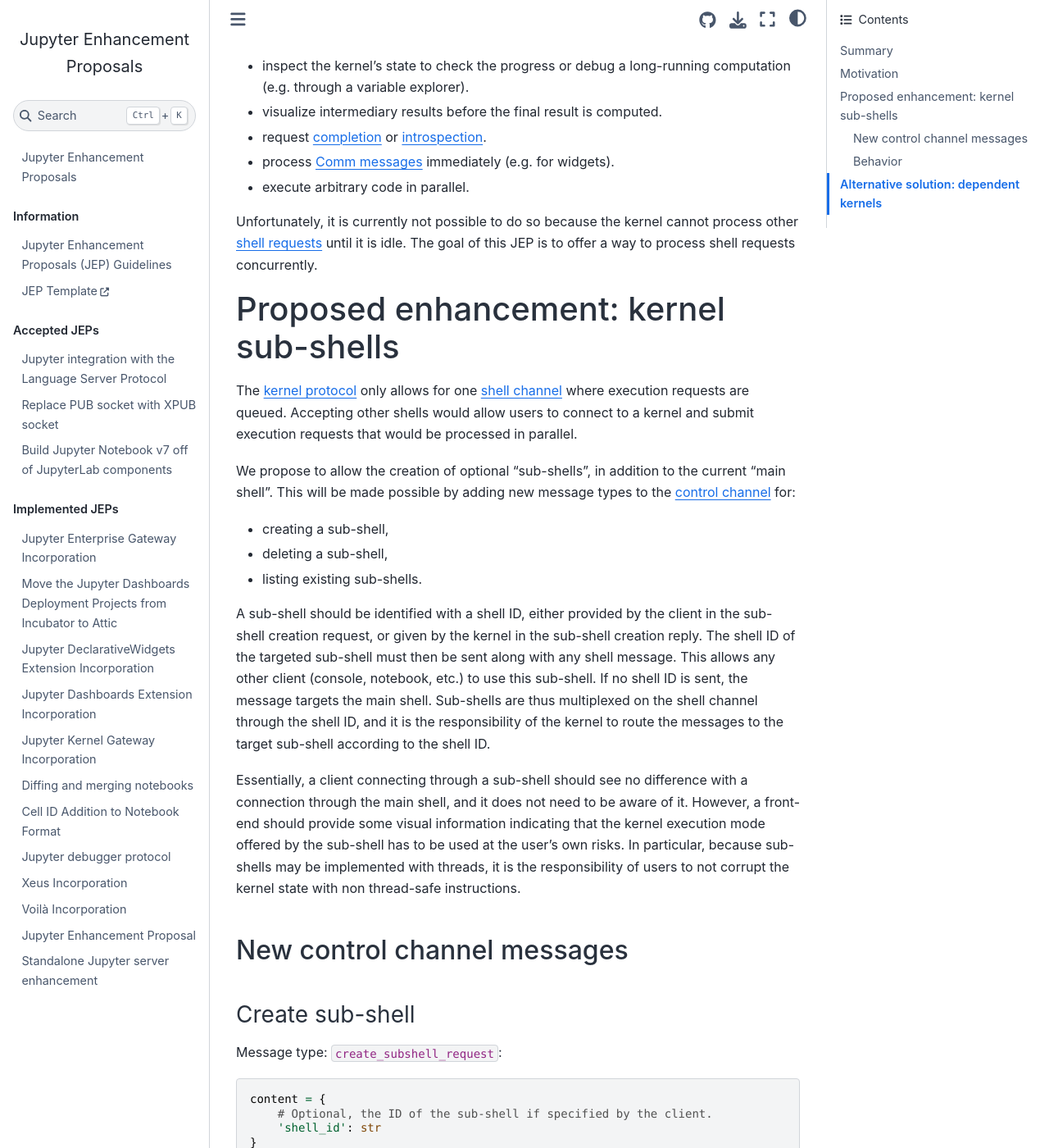
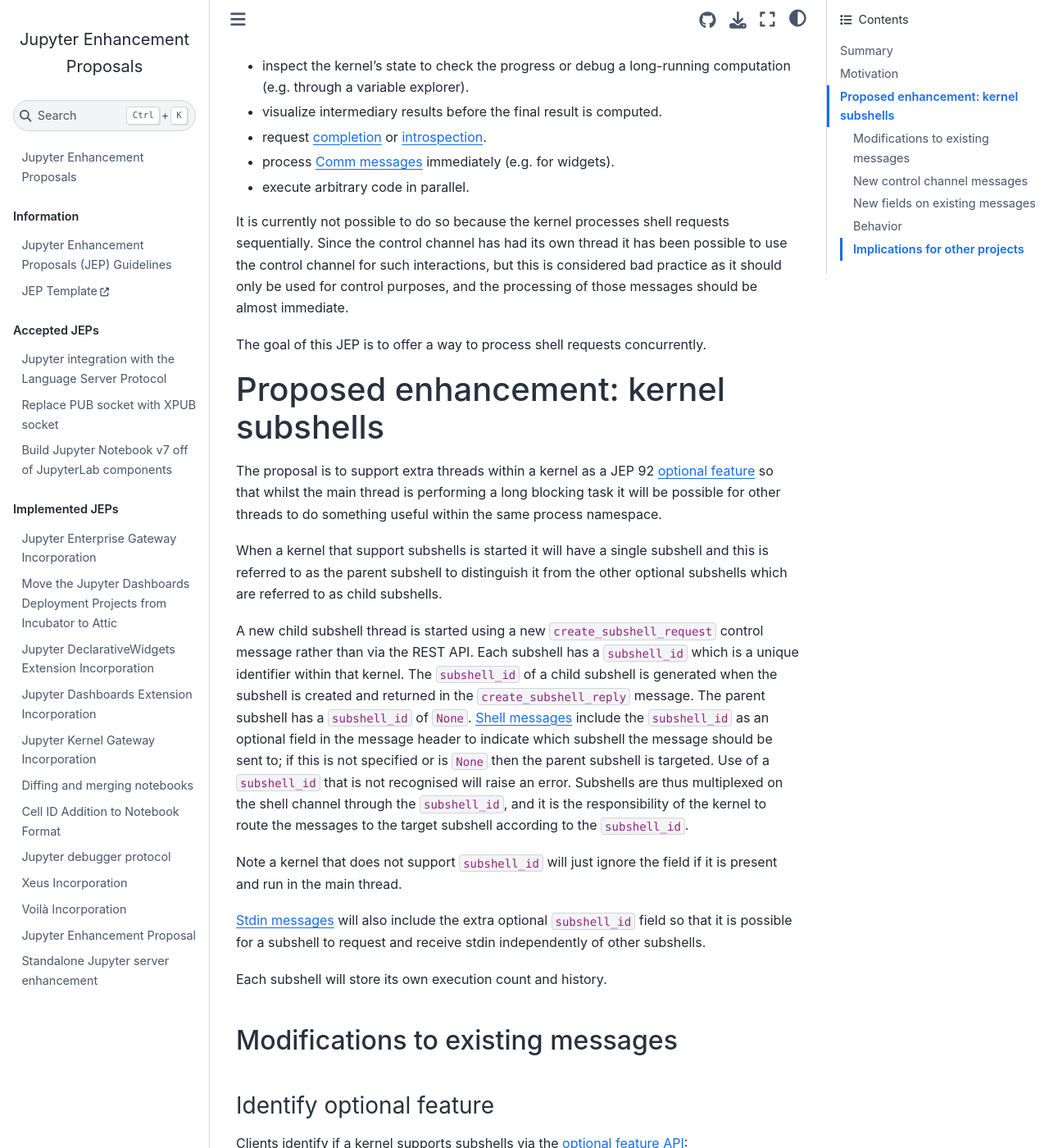
Before and after one commit to jupyter/enhancement-proposals, a Jupyter Book: the page built from kernel-subshells/kernel-subshells.md, in a window 1280 px wide and 1400 px high, scrolled down 247 px. Shown: the whole window at 82% size. Built offline with Jupyter Book 1.0.4 settings and Sphinx 7.4.7 and the Sphinx Book theme 1.1.4, drawn with Linux system fonts in a browser that asks for light colours; some of the changed text lies outside the part shown.

Commit message:
Update in line with current kernel subshells proposal

````diff
--- a/kernel-subshells/kernel-subshells.md
+++ b/kernel-subshells/kernel-subshells.md
@@ -1,14 +1,14 @@
 ---
-title: Jupyter kernel sub-shells
-authors: David Brochart (@davidbrochart), Sylvain Corlay (@SylvainCorlay), Johan Mabille (@JohanMabille)
+title: Jupyter kernel subshells
+authors: David Brochart (@davidbrochart), Sylvain Corlay (@SylvainCorlay), Johan Mabille (@JohanMabille), Ian Thomas (@ianthomas23)
 issue-number: XX
-pr-number: XX
+pr-number: 91
 date-started: 2022-12-15
 ---
 
 # Summary
 
-This JEP introduces kernel sub-shells to allow for concurrent shell requests.
+This JEP introduces kernel subshells to allow for concurrent shell requests.
 
 # Motivation
 
@@ -24,52 +24,72 @@
   immediately (e.g. for widgets).
 - execute arbitrary code in parallel.
 
-Unfortunately, it is currently not possible to do so because the kernel cannot process other
-[shell requests](https://jupyter-client.readthedocs.io/en/stable/messaging.html#messages-on-the-shell-router-dealer-channel)
-until it is idle. The goal of this JEP is to offer a way to process shell requests concurrently.
+It is currently not possible to do so because the kernel processes shell requests sequentially.
+Since the control channel has had its own thread it has been possible to use the control channel
+for such interactions, but this is considered bad practice as it should only be used for control
+purposes, and the processing of those messages should be almost immediate.
 
-# Proposed enhancement: kernel sub-shells
+The goal of this JEP is to offer a way to process shell requests concurrently.
 
-The [kernel protocol](https://jupyter-client.readthedocs.io/en/stable/messaging.html) only allows
-for one
-[shell channel](https://jupyter-client.readthedocs.io/en/stable/messaging.html#messages-on-the-shell-router-dealer-channel)
-where execution requests are queued. Accepting other shells would allow users to connect to a kernel
-and submit execution requests that would be processed in parallel.
+# Proposed enhancement: kernel subshells
 
-We propose to allow the creation of optional "sub-shells", in addition to the current "main shell".
-This will be made possible by adding new message types to the
-[control channel](https://jupyter-client.readthedocs.io/en/stable/messaging.html#messages-on-the-control-router-dealer-channel)
-for:
-- creating a sub-shell,
-- deleting a sub-shell,
-- listing existing sub-shells.
+The proposal is to support extra threads within a kernel as a JEP 92
+[optional feature](https://github.com/jupyter/enhancement-proposals/blob/master/92-jupyter-optional-features/jupyter-optional-features.md) so that whilst the main thread is performing a long blocking task it
+will be possible for other threads to do something useful within the same process namespace.
 
-A sub-shell should be identified with a shell ID, either provided by the client in the sub-shell
-creation request, or given by the kernel in the sub-shell creation reply. The shell ID of the
-targeted sub-shell must then be sent along with any shell message. This allows any other client
-(console, notebook, etc.) to use this sub-shell. If no shell ID is sent, the message targets the
-main shell. Sub-shells are thus multiplexed on the shell channel through the shell ID, and it is the
-responsibility of the kernel to route the messages to the target sub-shell according to the shell
-ID.
+When a kernel that support subshells is started it will have a single subshell and this is referred
+to as the parent subshell to distinguish it from the other optional subshells which are referred to
+as child subshells.
 
-Essentially, a client connecting through a sub-shell should see no difference with a connection
-through the main shell, and it does not need to be aware of it. However, a front-end should provide
-some visual information indicating that the kernel execution mode offered by the sub-shell has to be
-used at the user's own risks. In particular, because sub-shells may be implemented with threads, it
-is the responsibility of users to not corrupt the kernel state with non thread-safe instructions.
+A new child subshell thread is started using a new `create_subshell_request` control message rather
+than via the REST API. Each subshell has a `subshell_id` which is a unique identifier within that
+kernel. The `subshell_id` of a child subshell is generated when the subshell is created and
+returned in the `create_subshell_reply` message. The parent subshell has a `subshell_id` of `None`.
+[Shell messages](https://jupyter-client.readthedocs.io/en/stable/messaging.html#messages-on-the-shell-router-dealer-channel)
+include the `subshell_id` as an optional field in the message header to indicate which subshell the
+message should be sent to; if this is not specified or is `None` then the parent
+subshell is targeted. Use of a `subshell_id` that is not recognised will raise an error.
+Subshells are thus multiplexed on the shell channel through the `subshell_id`, and it is the
+responsibility of the kernel to route the messages to the target subshell according to the
+`subshell_id`.
+
+Note a kernel that does not support `subshell_id` will just ignore the field if it is present and
+run in the main thread.
+
+[Stdin messages](https://jupyter-client.readthedocs.io/en/stable/messaging.html#messages-on-the-stdin-router-dealer-channel)
+will also include the extra optional `subshell_id` field so that it is possible for a subshell to
+request and receive stdin independently of other subshells.
+
+Each subshell will store its own execution count and history.
+
+## Modifications to existing messages
+
+### Identify optional feature
+
+Clients identify if a kernel supports subshells via the
+[optional feature API](https://github.com/jupyter/enhancement-proposals/blob/master/92-jupyter-optional-features/jupyter-optional-features.md):
+
+Message type: `kernel_info_reply`:
+
+```py
+content = {
+    ...
+    'supported_features': [
+        'kernel subshells',
+        ...
+    ]
+}
+```
+
+The full API for optional features is still to be determined, so the details here may change.
+In particular, there is probably the need for a version specifier here to allow future changes to
+the kernel subshells specification.
 
 ## New control channel messages
 
-### Create sub-shell
+### Create subshell
 
-Message type: `create_subshell_request`:
-
-```py
-content = {
-    # Optional, the ID of the sub-shell if specified by the client.
-    'shell_id': str
-}
-```
+Message type: `create_subshell_request`: no content.
 
 Message type: `create_subshell_reply`:
 
@@ -78,20 +98,20 @@
     # 'ok' if the request succeeded or 'error', with error information as in all other replies.
     'status': 'ok',
 
-    # The ID of the sub-shell, same as in the request if specified by the client, given by the
+    # The ID of the subshell, same as in the request if specified by the client, given by the
     # kernel otherwise.
-    'shell_id': str
+    'subshell_id': str,
 }
 ```
 
-### Delete sub-shell
+### Delete subshell
 
 Message type: `delete_subshell_request`:
 
 ```py
 content = {
-    # The ID of the sub-shell.
-    'shell_id': str
+    # The ID of the subshell.
+    'subshell_id': str
 }
 ```
 
@@ -104,7 +124,7 @@
 }
 ```
 
-### List sub-shells
+### List subshells
 
 Message type: `list_subshell_request`: no content.
 
@@ -112,52 +132,71 @@
 
 ```py
 content = {
-    # A list of sub-shell IDs.
-    'shell_id': [str]
+    # A list of subshell IDs.
+    'subshell_id': [str]
 }
 ```
 
+Note that the parent subshell (`subshell_id = None`) is not included in the returned list.
+
+## New fields on existing messages
+
+### Shell and stdin requests
+
+All shell and stdin messages will allow the optional `subshell_id` field in the request to identify
+which subshell should process that message:
+
+```py
+content = {
+    # Optional subshell to process request.
+    'subshell_id': str | None,
+}
+```
+
+This field is not in the corresponding reply message as it will be in the parent header.
+
+### IOPub messages
+
+All IOPub messages will support an optional `subshell_id` field:
+
+```py
+content = {
+    'subshell_id': str | None,
+}
+```
+
+The addition of `subshell_id` in kernel status IOPub messages means that clients will be able to
+identify the status of each subshell individually. For an overall kernel-level status these
+individual statuses can be combined by the client.
+
 ## Behavior
 
-### Kernels not supporting sub-shells
+### Kernels supporting subshells
 
-The following requests should be ignored: `create_subshell_request`, `delete_subshell_request` and
-`list_subshell_request`. A `shell_id` passed in any shell message should be ignored. This ensures
-that existing kernels don't need any change to be compatible with the kernel protocol changes
-required by this JEP.
+A subshell request may be processed concurrently with other subshells. Within a an individual
+subshell, requests are processed sequentially.
 
-This means that all shell messages are processed in the main shell, i.e. sequentially.
+[Kernel shutdown](https://jupyter-client.readthedocs.io/en/stable/messaging.html#kernel-shutdown)
+and [kernel interrupt](https://jupyter-client.readthedocs.io/en/stable/messaging.html#kernel-interrupt)
+messages are handled at the kernel (process) rather than subshell (thread) level, and they do not
+include a `subshell_id` field. A child subshell can be individually shut down using a
+`delete_subshell_request` message.
 
-Since sub-shells are basically a "no-op", the behavior around
-[kernel restart](https://jupyter-client.readthedocs.io/en/stable/messaging.html#kernel-shutdown) and
-[kernel interrupt](https://jupyter-client.readthedocs.io/en/stable/messaging.html#kernel-interrupt)
-is unchanged.
+### Kernels not supporting subshells
 
-### Kernels supporting sub-shells
+These will not claim support for kernel subshells via the optional features API. Unrecognised shell
+request messages, such as the subshell request messages listed above, will be ignored as normal.
+Any use of a `subshell_id` field in a message will be ignored. Hence existing kernels that do not
+support kernel subshells will continue to work as they currently do and will not require any
+changes.
 
-A sub-shell request may be processed concurrently with other shells. Within a sub-shell, requests
-are processed sequentially.
+## Implications for other projects
 
-A [kernel restart](https://jupyter-client.readthedocs.io/en/stable/messaging.html#kernel-shutdown)
-should delete all sub-shells. A
-[kernel interrupt](https://jupyter-client.readthedocs.io/en/stable/messaging.html#kernel-interrupt)
-should interrupt the main shell and all sub-shells.
+Kernel writers who wish to support subshells will need to write extra threading and socket
+management code. `ipykernel` will contain a reference implementation.
 
-# Alternative solution: dependent kernels
+Any client that wishes to create a subshell will have to issue a `create_subshell_request` control
+message, and pass the `subshell_id` in all relevant shell and stdin messages.
 
-Another way of viewing sub-shells is to make them appear as new kernels. The kernel client would
-still create a sub-shell through a control message request, but the kernel would then return the
-connection information for this "new kernel" in the reply. Only a new ZMQ socket for the shell
-channel has to be created, since clients could connect to the existing sockets for the IOPub,
-control and heartbeat channels.
-
-The advantage of this solution is that the sub-shell being viewed as just another kernel simplifies
-the changes required in the kernel, which just has to process messages on the new shell sockets,
-instead of demultiplexing sub-shell messages from the shell socket using the shell ID in a separate
-thread.
-
-The disadvantage of this solution is that the "new kernels" are not quite independent of the main
-kernel, even though they are advertised as such. For instance, if the main kernel is restarted,
-clients connected to the dependent kernels will see the kernel restarting too. This complexifies
-the life cycle management of the kernel. Also, this solution involves using one more socket per
-sub-shell.
+There will need to be some sort of visual indicator for subshells in, for example, the JupyterLab
+UI, but this is not strictly speaking part of the JEP.
````
